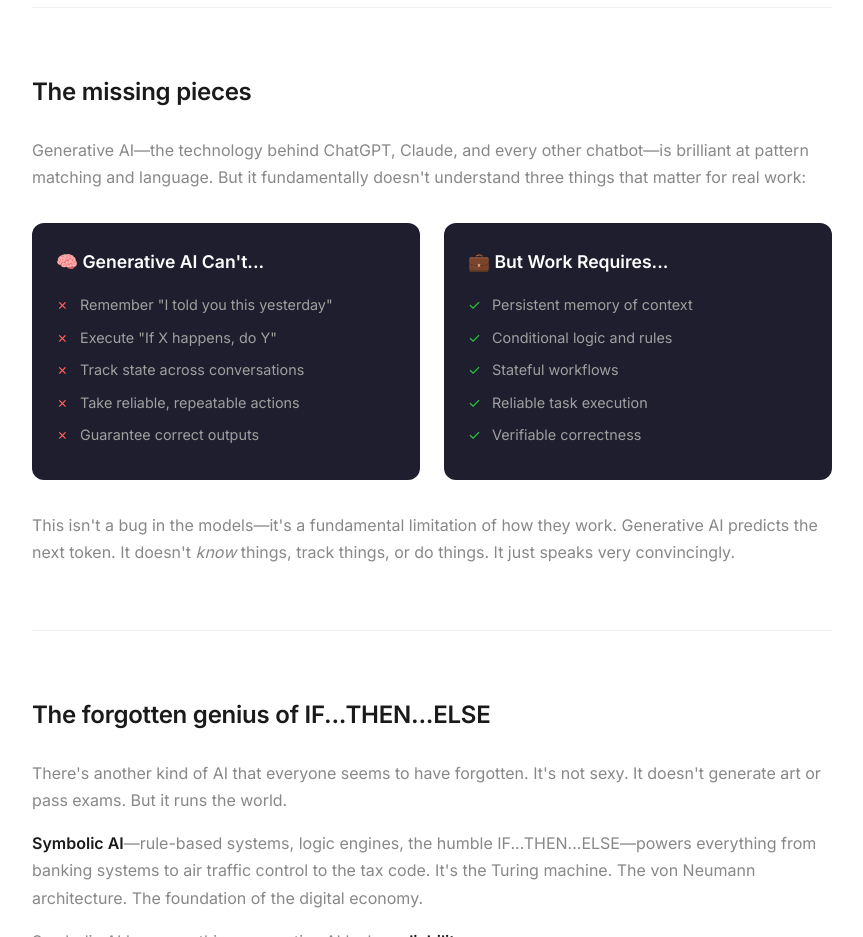
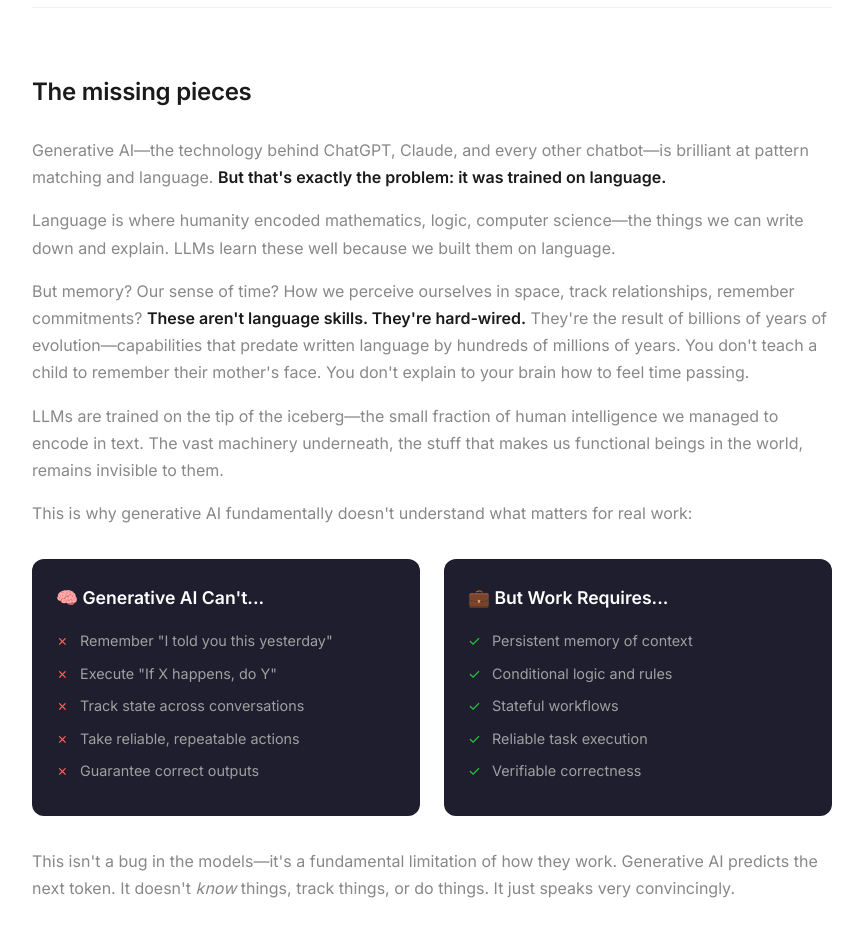
Before and after one commit to hahnbanach/zylch-website, a website: page economy.html in a window 1280 px wide. Shown: the part 1080-2017 px from the top of the page, without its empty margins (208-1071 px from the left). Drawn offline with Linux system fonts and the light colour scheme.

Commit message:
Add Technology link, expand LLM language-only critique

```diff
--- a/economy.html
+++ b/economy.html
@@ -379,7 +379,15 @@
     <section class="section container">
         <h2>The missing pieces</h2>
 
-        <p>Generative AI—the technology behind ChatGPT, Claude, and every other chatbot—is brilliant at pattern matching and language. But it fundamentally doesn't understand three things that matter for real work:</p>
+        <p>Generative AI—the technology behind ChatGPT, Claude, and every other chatbot—is brilliant at pattern matching and language. <strong>But that's exactly the problem: it was trained on language.</strong></p>
+
+        <p>Language is where humanity encoded mathematics, logic, computer science—the things we can write down and explain. LLMs learn these well because we built them on language.</p>
+
+        <p>But memory? Our sense of time? How we perceive ourselves in space, track relationships, remember commitments? <strong>These aren't language skills. They're hard-wired.</strong> They're the result of billions of years of evolution—capabilities that predate written language by hundreds of millions of years. You don't teach a child to remember their mother's face. You don't explain to your brain how to feel time passing.</p>
+
+        <p>LLMs are trained on the tip of the iceberg—the small fraction of human intelligence we managed to encode in text. The vast machinery underneath, the stuff that makes us functional beings in the world, remains invisible to them.</p>
+
+        <p>This is why generative AI fundamentally doesn't understand what matters for real work:</p>
 
         <div class="comparison">
             <div class="comparison-card limitations">
```
Also changed, not shown: index.html (+1 -0 lines).
